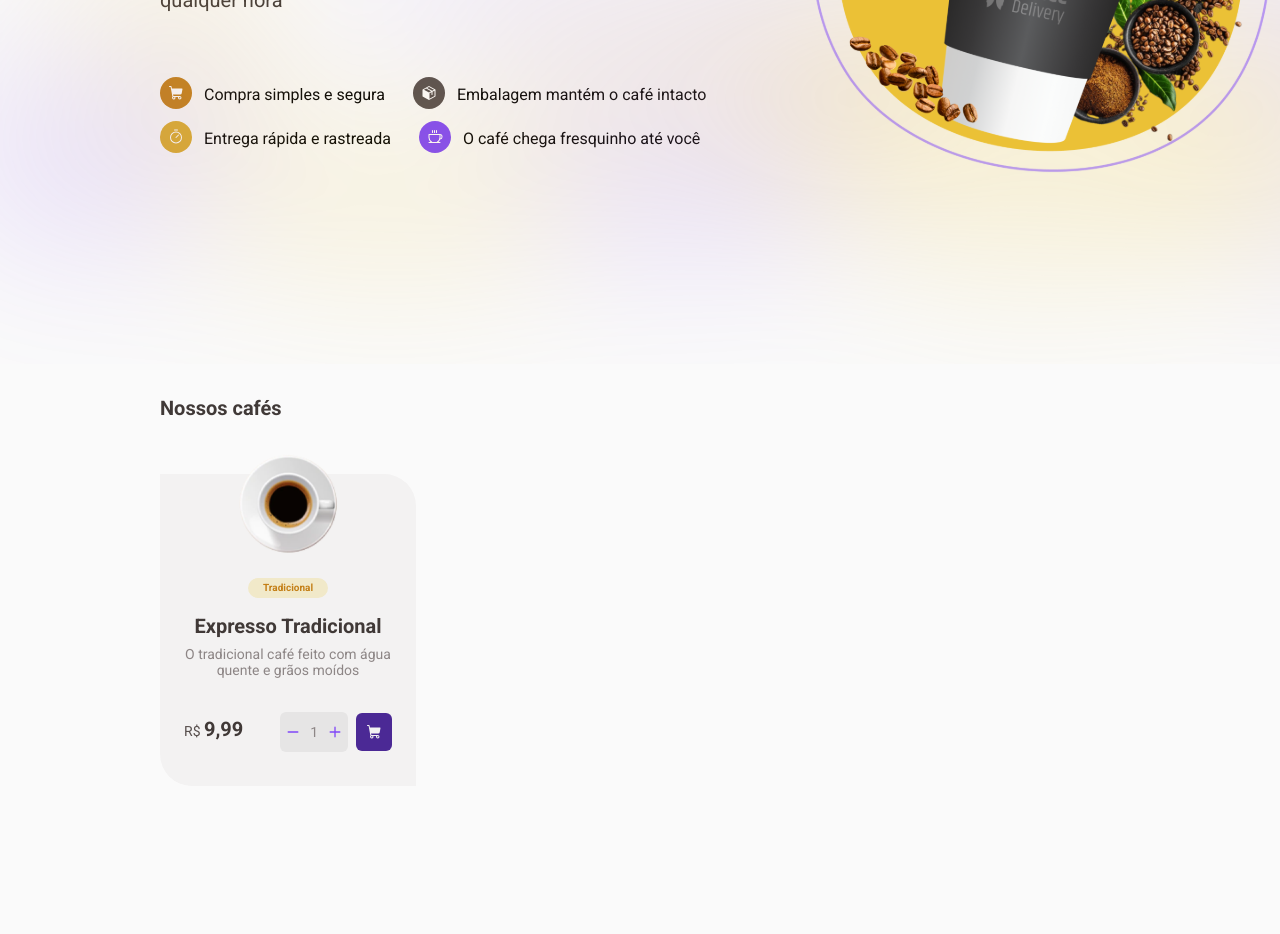
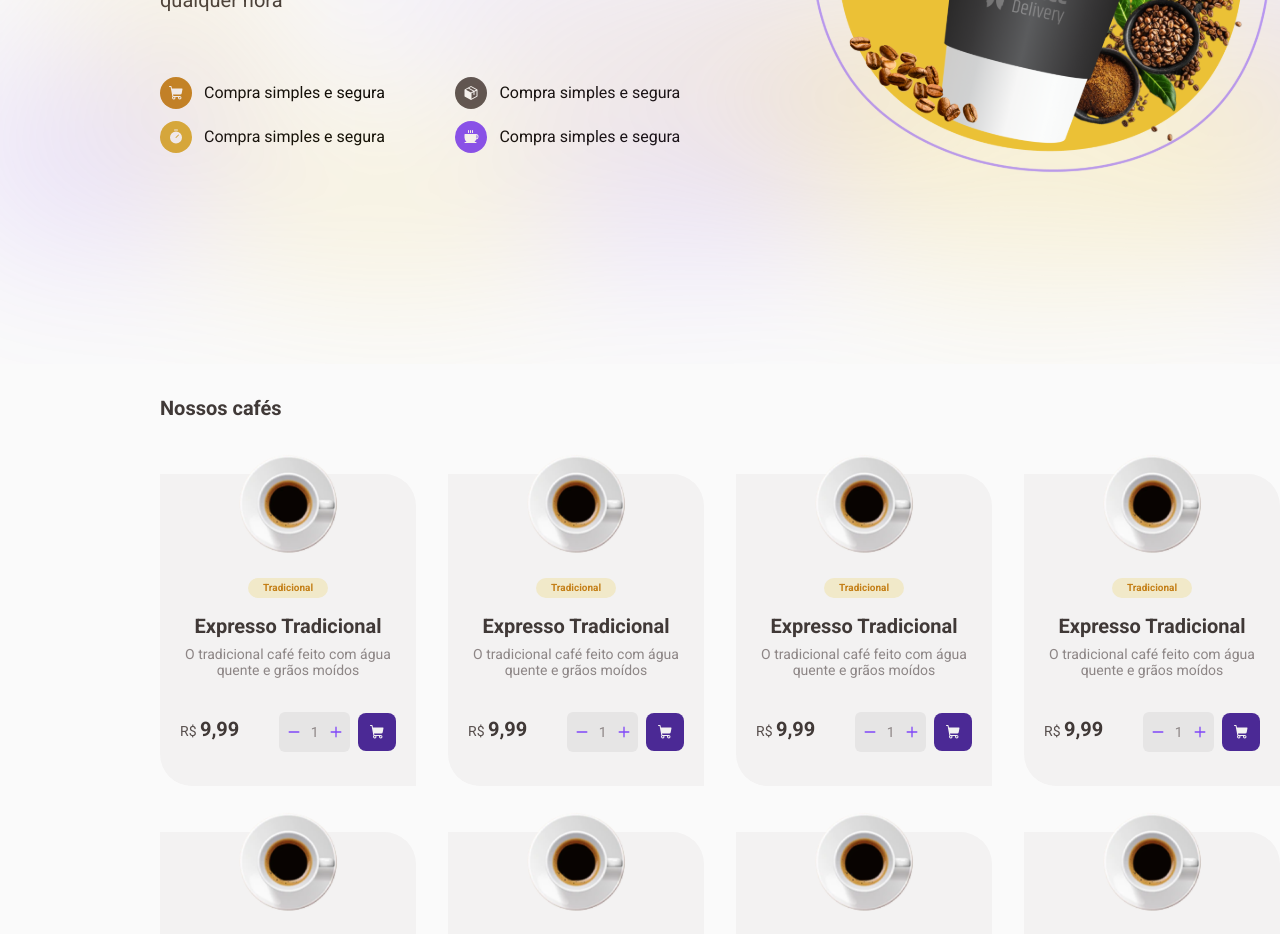
Before and after one commit to gustavobreack3257/coffe_delivery_react, a React (Vite) app: page / in a window 1280 px wide. Shown: the part 380-1314 px from the top of the page. Built offline with nearby package versions, Linux system fonts and the light colour scheme.

Commit message:
feat: component ProductCard and ProductQuantitySelector

```diff
--- a/src/components/Header/styled.ts
+++ b/src/components/Header/styled.ts
@@ -12,27 +12,34 @@ export const HeaderContainer = styled.header`
     gap: 0.75rem;
   }
 `
-export const BaseIconsStyled = styled.div`
+export const BaseIconsStyled = styled.button`
+  height: 2.5rem;
+
   display: flex;
+  align-items: center;
   padding: 0.5rem;
-
-  height: 2.5rem;
   border-radius: 6px;
+  border-width: 0;
 `
 export const MapPinStyledContainer = styled(BaseIconsStyled)`
   gap: 0.25rem;
   width: 10rem;
+  cursor: pointer;
 
   background-color: ${(props) => props.theme['purple-ligth']};
 
-  p {
-    margin-top: 0.125rem;
+  &:hover {
+    background-color: ${(props) => props.theme.purple};
   }
 `
 
 export const ShoppingCartStyledContainer = styled(BaseIconsStyled)`
   width: 2.5rem;
   background-color: ${(props) => props.theme['yellow-light']};
+
+  &:hover {
+    background-color: ${(props) => props.theme.yellow};
+  }
 `
 export const ShoppingCartStyled = styled(ShoppingCart)`
   color: ${(props) => props.theme['yellow-dark']};
--- a/src/components/ProductQuantitySelector/styled.ts
+++ b/src/components/ProductQuantitySelector/styled.ts
@@ -39,7 +39,7 @@ export const CountButtonBase = styled.button`
   color: ${(props) => props.theme.purple};
   background-color: transparent;
 
-  :hover {
+  &:hover {
     color: ${(props) => props.theme['purple-dark']};
   }
 `
--- a/src/screens/Home/components/IntroductionCoffee/index.tsx
+++ b/src/screens/Home/components/IntroductionCoffee/index.tsx
@@ -1,48 +1,58 @@
-import {
-  CoffeeIconContainer,
-  IntroductionTitle,
-  IntroductionSubTitle,
-  IntroductionHeader,
-  MarketingContainer,
-  PackageIconContainer,
-  ShoppingCartIconContainer,
-  ShoppingCartIcon,
-  TimerIconContainer,
-  PackageIcon,
-  TimerIcon,
-  CoffeeIcon,
-  IntroductionContainer,
-  IntroductionContent,
-} from './styles'
+import * as S from './styles'
+
+import { ShoppingCart, Package, Timer, Coffee } from '@phosphor-icons/react'
 
 import BackgroundContentCoffee from '../../../../assets/Background.svg'
 import CoffeeSVG from '../../../../assets/IntroductionCoffee.svg'
 
 export function IntroductionCoffee() {
   return (
-    <IntroductionContainer>
+    <S.IntroductionContainer>
       <img src={BackgroundContentCoffee} alt="" />
 
-      <IntroductionContent>
-        <IntroductionHeader>
-          <IntroductionTitle>
+      <S.IntroductionContent>
+        <S.IntroductionHeader>
+          <S.IntroductionTitle>
             Encontre o café perfeito para qualquer hora do dia
-          </IntroductionTitle>
+          </S.IntroductionTitle>
 
-          <IntroductionSubTitle>
+          <S.IntroductionSubTitle>
             Com o Coffee Delivery você recebe seu café onde estiver, a qualquer
             hora
-          </IntroductionSubTitle>
+          </S.IntroductionSubTitle>
 
-          <MarketingContainer>
-            <ShoppingCartIconContainer>
-              <ShoppingCartIcon weight="fill" />
-            </ShoppingCartIconContainer>
-            <p>Compra simples e segura</p>
+          <S.MarketingContainer>
+            <S.MarketingContentContainer>
+              <S.IconContainer bgIconColor="yellowDark">
+                <ShoppingCart weight="fill" color="#FAFAFA" />
+              </S.IconContainer>
+              <p>Compra simples e segura</p>
+            </S.MarketingContentContainer>
 
-            <PackageIconContainer>
+            <S.MarketingContentContainer>
+              <S.IconContainer bgIconColor="baseGray">
+                <Package weight="fill" color="#FAFAFA" />
+              </S.IconContainer>
+              <p>Compra simples e segura</p>
+            </S.MarketingContentContainer>
+
+            <S.MarketingContentContainer>
+              <S.IconContainer bgIconColor="yellow">
+                <Timer weight="fill" color="#FAFAFA" />
+              </S.IconContainer>
+              <p>Compra simples e segura</p>
+            </S.MarketingContentContainer>
+
+            <S.MarketingContentContainer>
+              <S.IconContainer bgIconColor="purple">
+                <Coffee weight="fill" color="#FAFAFA" />
+              </S.IconContainer>
+              <p>Compra simples e segura</p>
+            </S.MarketingContentContainer>
+
+            {/* <PackageS.IconContainer>
               <PackageIcon weight="fill" />
-            </PackageIconContainer>
+            </PackageS.IconContainer>
             <p>Embalagem mantém o café intacto</p>
 
             <TimerIconContainer>
@@ -54,13 +64,14 @@ export function IntroductionCoffee() {
               <CoffeeIcon />
             </CoffeeIconContainer>
             <p>O café chega fresquinho até você</p>
-          </MarketingContainer>
-        </IntroductionHeader>
+            */}
+          </S.MarketingContainer>
+        </S.IntroductionHeader>
 
         <div>
           <img src={CoffeeSVG} alt="" />
         </div>
-      </IntroductionContent>
-    </IntroductionContainer>
+      </S.IntroductionContent>
+    </S.IntroductionContainer>
   )
 }
--- a/src/screens/Home/components/IntroductionCoffee/styles.ts
+++ b/src/screens/Home/components/IntroductionCoffee/styles.ts
@@ -1,4 +1,3 @@
-import { ShoppingCart, Package, Timer, Coffee } from '@phosphor-icons/react'
 import styled from 'styled-components'
 
 export const IntroductionContainer = styled.div`
@@ -49,18 +48,39 @@ export const MarketingContainer = styled.div`
   height: 5.25rem;
 
   display: flex;
-  flex: 1 1 50%;
+  flex-direction: row;
+  justify-content: space-between;
   flex-wrap: wrap;
 
   margin-top: 4rem;
   gap: 0.75rem;
+`
+
+export const MarketingContentContainer = styled.div`
+  gap: 0.75rem;
+  flex-basis: 48%;
+  display: flex;
+  justify-content: flex-start;
+  align-items: center;
 
   p {
-    margin-top: 0.5rem;
-    margin-right: 1rem;
+    flex: 1;
   }
 `
-export const IconBaseContainer = styled.div`
+
+const BG_ICONS_COLOR = {
+  yellowDark: 'yellow-dark',
+  baseGray: 'base-text',
+  yellow: 'yellow',
+  purple: 'purple',
+} as const
+
+interface bgProps {
+  bgIconColor: keyof typeof BG_ICONS_COLOR
+}
+export const IconContainer = styled.div.withConfig({
+  shouldForwardProp: (prop) => prop === 'bgIconColor' || prop === 'children',
+})<bgProps>`
   height: 2rem;
   width: 2rem;
 
@@ -69,32 +89,7 @@ export const IconBaseContainer = styled.div`
   align-items: center;
 
   border-radius: 1rem;
-  border-width: none;
+
+  background-color: ${(props) =>
+    props.theme[BG_ICONS_COLOR[props.bgIconColor]]};
 `
-export const ShoppingCartIconContainer = styled(IconBaseContainer)`
-  background: ${(props) => props.theme['yellow-dark']};
-`
-
-export const ShoppingCartIcon = styled(ShoppingCart)`
-  color: ${(props) => props.theme.white};
-`
-
-export const PackageIconContainer = styled(IconBaseContainer)`
-  background: ${(props) => props.theme['base-text']};
-`
-export const PackageIcon = styled(Package)`
-  color: ${(props) => props.theme.white};
-`
-export const TimerIconContainer = styled(IconBaseContainer)`
-  background: ${(props) => props.theme.yellow};
-`
-
-export const TimerIcon = styled(Timer)`
-  color: ${(props) => props.theme.white};
-`
-export const CoffeeIconContainer = styled(IconBaseContainer)`
-  background: ${(props) => props.theme.purple};
-`
-export const CoffeeIcon = styled(Coffee)`
-  color: ${(props) => props.theme.white};
-`
--- a/src/screens/Home/components/ProductCard/index.tsx
+++ b/src/screens/Home/components/ProductCard/index.tsx
@@ -1,8 +1,8 @@
 import {
   PriceAndQuantityContainer,
   ProductContainer,
-  Shopping,
-  ShoppingContainer,
+  ShoppingButton,
+  ShoppingIcon,
 } from './styles'
 
 import { ProductQuantitySelector } from '../../../../components/ProductQuantitySelector'
@@ -27,9 +27,9 @@ export function ProductCard() {
 
         <ProductQuantitySelector />
 
-        <ShoppingContainer>
-          <Shopping weight="fill" />
-        </ShoppingContainer>
+        <ShoppingButton>
+          <ShoppingIcon weight="fill" />
+        </ShoppingButton>
       </PriceAndQuantityContainer>
     </ProductContainer>
   )
--- a/src/screens/Home/components/ProductCard/styles.ts
+++ b/src/screens/Home/components/ProductCard/styles.ts
@@ -3,7 +3,7 @@ import styled, { css } from 'styled-components'
 import { ShoppingCart } from '@phosphor-icons/react'
 export const ProductContainer = styled.div`
   height: 19.5rem;
-  width: 16rem;
+  width: 256px;
 
   display: flex;
   flex-direction: column;
@@ -64,14 +64,15 @@ export const ProductContainer = styled.div`
 
 export const PriceAndQuantityContainer = styled.div`
   height: 2.5rem;
-  width: 14rem;
+  width: 16rem;
 
   display: flex;
   flex-direction: row;
+  justify-content: center;
   align-items: center;
   gap: 0.5rem;
   margin-top: 2.125rem;
-  padding: 0 0.5rem;
+  padding: 0 1.25rem;
 
   span {
     height: 1.9375rem;
@@ -97,26 +98,25 @@ export const PriceAndQuantityContainer = styled.div`
     `}
   }
 `
-export const ShoppingContainer = styled.button`
+
+export const ShoppingButton = styled.button`
   height: 2.375rem;
   width: 2.375rem;
 
   display: flex;
-
   justify-content: center;
   align-items: center;
-  border-radius: 0.375rem;
-  border: 0;
+  border-radius: 0.5rem;
+  border-width: 0;
 
   background-color: ${(props) => props.theme['purple-dark']};
 
-  :hover {
-    display: flex;
-    flex: 1;
+  &:hover {
     background-color: ${(props) => props.theme.purple};
   }
 `
-export const Shopping = styled(ShoppingCart)`
+
+export const ShoppingIcon = styled(ShoppingCart)`
   size: 22;
 
   color: ${(props) => props.theme['base-card']};
--- a/src/screens/Home/index.tsx
+++ b/src/screens/Home/index.tsx
@@ -1,18 +1,32 @@
 import { ProductCard } from './components/ProductCard'
 import { IntroductionCoffee } from './components/IntroductionCoffee'
 
-import { CatalogContainer, HomeContainer } from './styles'
+import * as S from './styles'
 
 export function Home() {
   return (
-    <HomeContainer>
+    <S.HomeContainer>
       <IntroductionCoffee />
 
-      <CatalogContainer>
+      <S.CatalogContainer>
         <strong>Nossos cafés</strong>
 
-        <ProductCard />
-      </CatalogContainer>
-    </HomeContainer>
+        <S.ProductContainer>
+          <ProductCard />
+          <ProductCard />
+          <ProductCard />
+          <ProductCard />
+
+          <ProductCard />
+          <ProductCard />
+          <ProductCard />
+          <ProductCard />
+          <ProductCard />
+          <ProductCard />
+          <ProductCard />
+          <ProductCard />
+        </S.ProductContainer>
+      </S.CatalogContainer>
+    </S.HomeContainer>
   )
 }
--- a/src/screens/Home/styles.ts
+++ b/src/screens/Home/styles.ts
@@ -1,18 +1,17 @@
 import styled from 'styled-components'
-export const HomeContainer = styled.div`
+export const HomeContainer = styled.main`
   height: 100vh;
   width: 100%;
 `
 
-export const CatalogContainer = styled.main`
+export const CatalogContainer = styled.div`
   height: 103rem;
 
   display: flex;
   flex: 1;
   flex-direction: column;
   gap: 2.5rem;
-
-  padding: 2rem 10rem 0;
+  padding: 2rem 10rem;
 
   strong {
     font-weight: bold;
@@ -21,3 +20,11 @@ export const CatalogContainer = styled.main`
     color: ${(props) => props.theme['base-subtitle']};
   }
 `
+
+export const ProductContainer = styled.div`
+  width: 100%;
+
+  display: grid;
+  grid-template-columns: 16rem 16rem 16rem 16rem;
+  gap: 2rem;
+`
```
